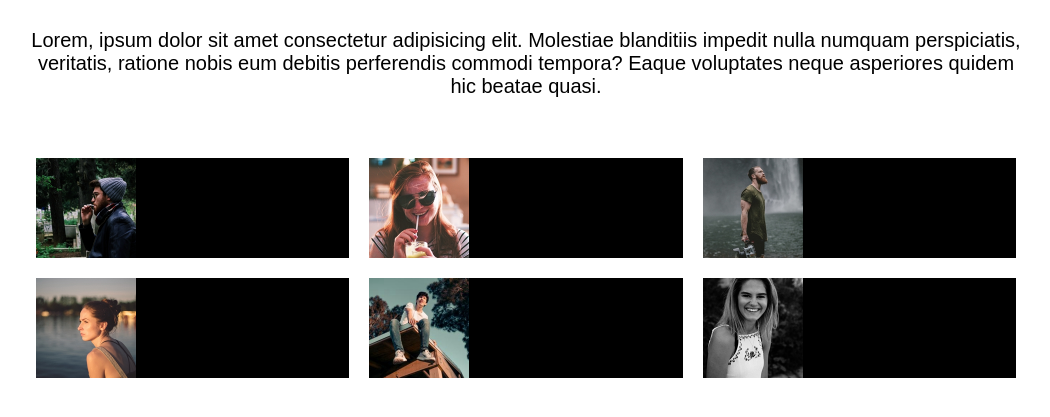
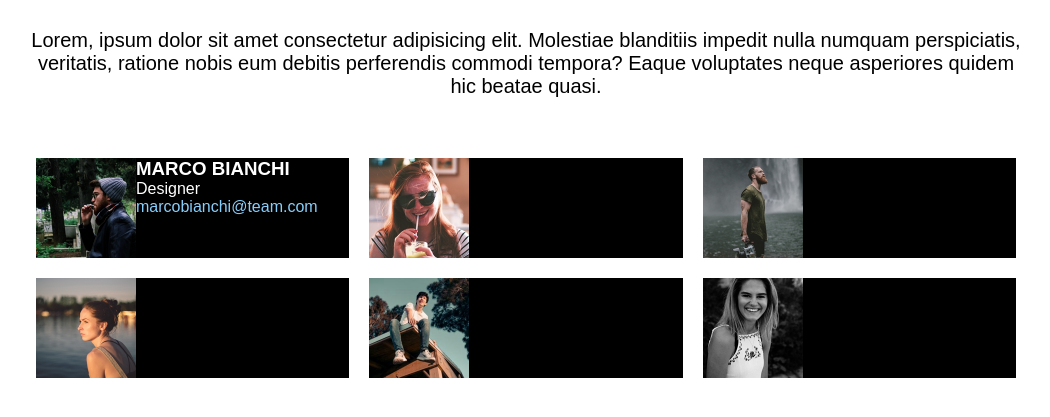
Before and after one commit to EmanueleManno/html-css-float-cards-NEW, a plain HTML site: page index.html in a window 1280 px wide. Shown: the part 129-546 px from the top of the page, without its empty margins (114-1164 px from the left). Drawn offline with Linux system fonts and the light colour scheme; a web font is replaced by a local one.

Commit message:
Card content

```diff
--- a/css/style.css
+++ b/css/style.css
@@ -58,4 +58,16 @@ p {
 .card-image {
     width: auto;
     height: 100%;
+    float: left;
 }
+
+/*A*/
+a {
+    text-decoration: none;
+    color: lightskyblue;
+}
+
+/*H3*/
+h3 {
+    text-transform: uppercase;
+}
--- a/index.html
+++ b/index.html
@@ -32,8 +32,13 @@
                 <!--Cards-->
                 <div class="clearfix">
                     <div class="column">
-                        <div class="card">
+                        <div class="card clearfix">
                             <img class="card-image" src="./img/male1.png" alt="Marco Bianchi">
+                            <div class="card-content">
+                                <h3>Marco Bianchi</h3>
+                                <div class="role">Designer</div>
+                                <a href="mailto:">marcobianchi@team.com</a>
+                            </div>
                         </div>
                     </div>
                     <div class="column">
```
